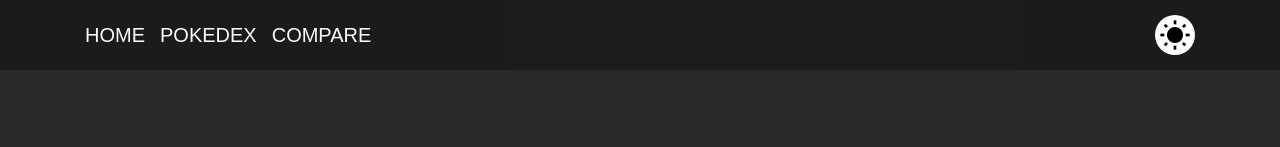
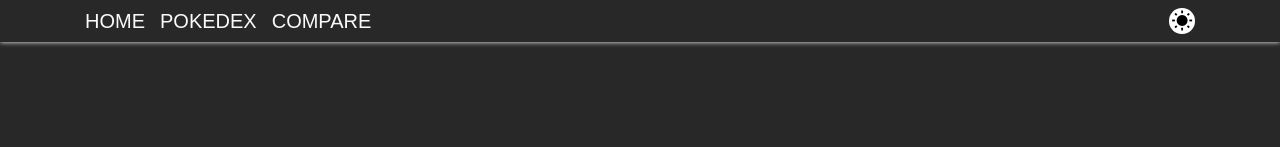
Before and after one commit to ArickCodeGuy/react-pokemons, a React (Vite) app: page /react-pokemons/pokedex in a window 1280 px wide. Shown: the top 147 px of the page. Built offline with nearby package versions, Linux system fonts and the light colour scheme.

Commit message:
header fix

```diff
--- a/src/components/Header/style.scss
+++ b/src/components/Header/style.scss
@@ -3,8 +3,9 @@
   left: 0;
   top: 0;
   width: 100%;
-  padding: 15px;
-  background-color: rgba(var(--rgba-bgc), 0.3);
+  padding: 8px;
+  background-color: var(--bgc);
+  box-shadow: 0 0 5px var(--contrast);
   .container {
     display: flex;
     align-items: center;
@@ -41,8 +42,9 @@
 
 .theme-changer {
   cursor: pointer;
-  width: 40px;
-  height: 40px;
+  font-size: 0.8rem;
+  width: 2em;
+  height: 2em;
   border: none;
   border-radius: 50%;
   display: flex;
@@ -52,6 +54,6 @@
   background-color: var(--contrast);
   color: rgba(var(--rgba-bgc), 1);
   &__icon {
-    font-size: 2rem;
+    font-size: 1.7em;
   }
 }
```
